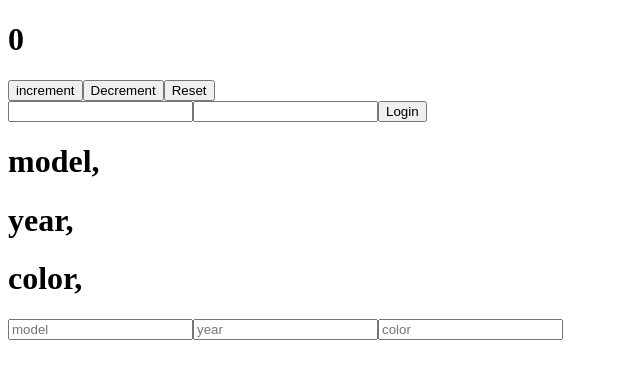
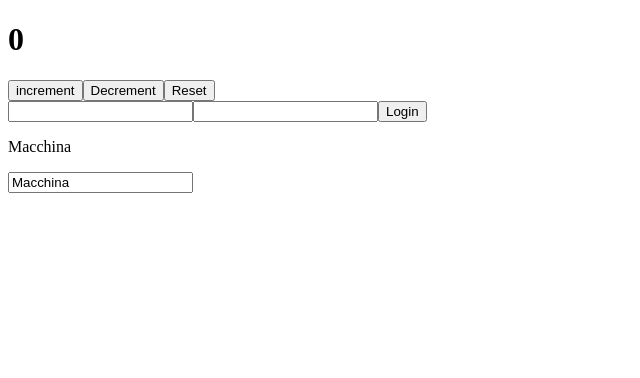
Before and after one commit to MorenoMaroccia/esercizi-react, a React (Create React App) app in the folder my-app/: page / in a window 1280 px wide. Shown: the top 378 px of the page, without its empty margins (0-640 px from the left). Built offline with nearby package versions, Linux system fonts and the light colour scheme; no server answers.

Commit message:
da finire

```diff
--- a/my-app/src/UseRef.js
+++ b/my-app/src/UseRef.js
@@ -1,29 +1,56 @@
+// import React,{useState} from "react";
+
+
+// export function CarDetails() {
+//     const [data, setData] = useState({
+//         model: '',
+//         year: '',
+//         color:''
+
+//     })
+
+//     function handleValueChange(event) {
+//         // setData(event.target.value)
+//         const name =event.target.name
+//         const value = event.target.value;
+
+//         setData({
+//             [name]: value,
+//         })
+
+
+
+//     }
+//     return(
+//         <div>
+//             <h1>model, {data.model}</h1>
+//             <h1>year, {data.year}</h1>
+//             <h1>color, {data.color}</h1>
+//             <input value={data.model} onChange={handleValueChange} placeholder='model'></input>
+//             <input value={data.year} onChange={handleValueChange} placeholder='year'></input>
+//             <input value={data.color} onChange={handleValueChange} placeholder='color'></input>
+
+//         </div>
+
+//     )
+// }
+
 import React,{useState} from "react";
 
 
 export function CarDetails() {
-    const [data, setData] = useState({
-        model: '',
-        year: '',
-        color:''
-
-    })
+    const [model, setModel] = useState('Macchina')
 
     function handleValueChange(event) {
-        // setData(event.target.value)
-        const { model, year, color } = event.target;
-
+         setModel(event.target.value)
 
 
     }
     return(
         <div>
-            <h1>model, {data.model}</h1>
-            <h1>year, {data.year}</h1>
-            <h1>color, {data.color}</h1>
-            <input value={data.model} onChange={handleValueChange} placeholder='model'></input>
-            <input value={data.year} onChange={handleValueChange} placeholder='year'></input>
-            <input value={data.color} onChange={handleValueChange} placeholder='color'></input>
+            <p> {model}</p>
+
+            <input value={model} onChange={handleValueChange} placeholder='model'></input>
 
         </div>
 
```
